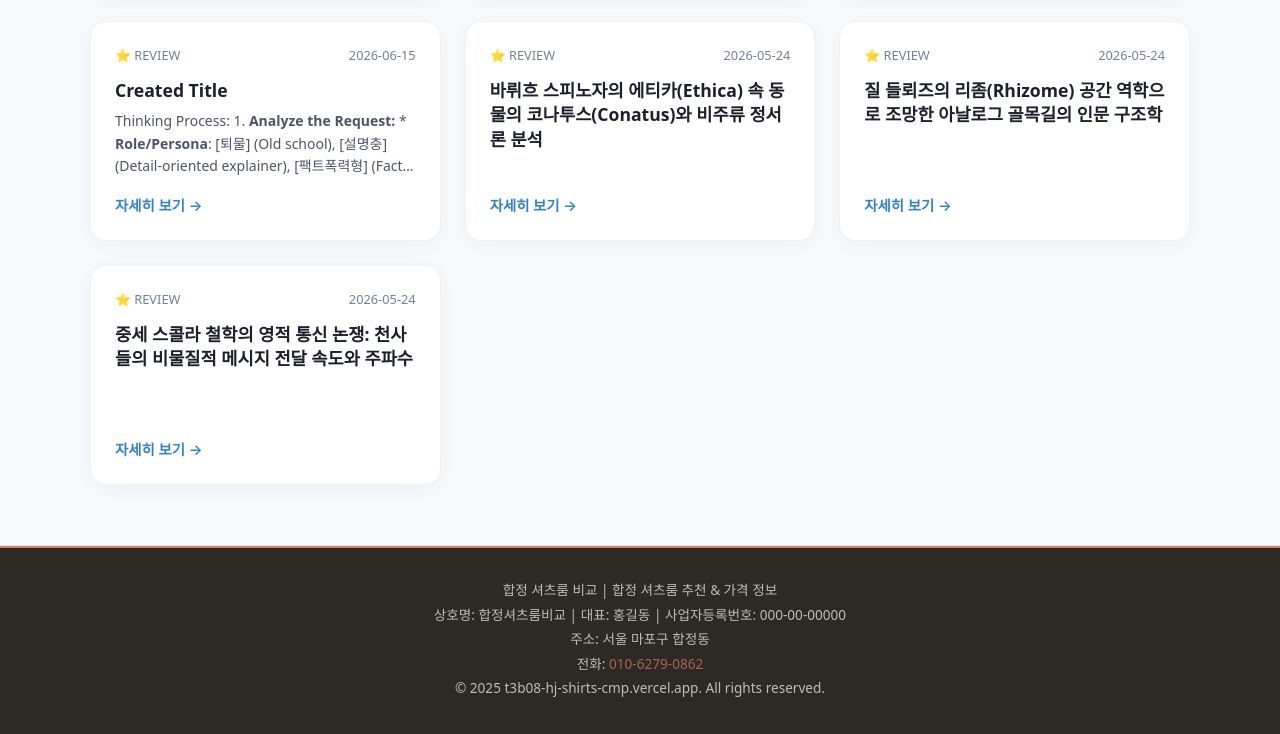
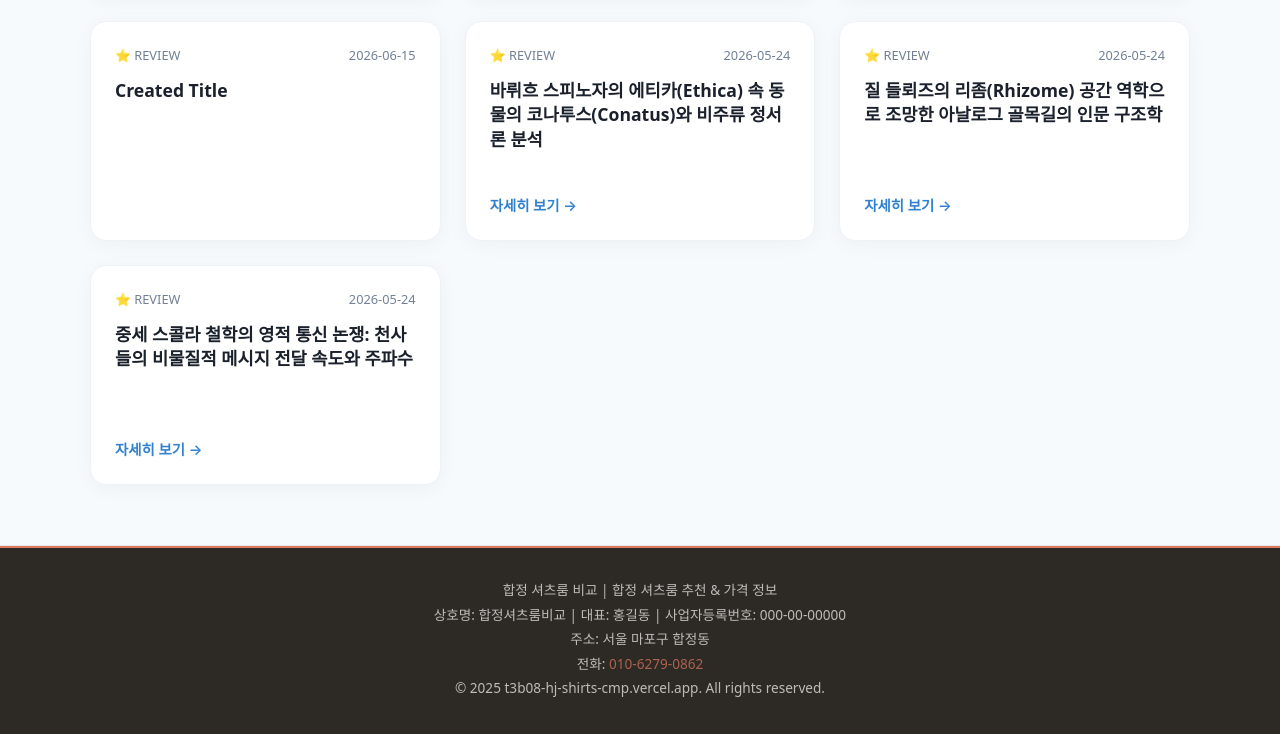
Before and after one commit to mqlwmsltm-arch/bp-t3b08-hj-shirts-cmp, a plain HTML site: page index.html in a window 1280 px wide. Shown: the part 2423-3157 px from the top of the page. Drawn offline with Linux system fonts and the light colour scheme.

Commit message:
fix: 프롬프트 유출·한자 조각·반복 파손 제거 (1 files)

```diff
--- a/index.html
+++ b/index.html
@@ -459,10 +459,8 @@
           <time datetime="2026-06-15">2026-06-15</time>
         </div>
         <h4 style="font-size:1.1rem;font-weight:700;color:#1a202c;margin-bottom:8px;line-height:1.4">Created Title</h4>
-        <p style="font-size:0.875rem;color:#4a5568;line-height:1.6;margin-bottom:16px;display:-webkit-box;-webkit-line-clamp:3;-webkit-box-orient:vertical;overflow:hidden;text-overflow:ellipsis">Thinking Process: 1. <strong>Analyze the Request:</strong> * <strong>Role/Persona</strong>: [퇴물] (Old school), [설명충] (Detail-oriented explainer), [팩트폭력형] (Fact-attack). A forme</p>
-      </div>
-      <a href="posts/myth-001-10e5j27.html" style="align-self:flex-start;text-decoration:none;color:#3182ce;font-size:0.9rem;font-weight:600;transition:color 0.2s" onmouseover="this.style.color='#2b6cb0'" onmouseout="this.style.color='#3182ce'">자세히 보기 →</a>
-    </article>
+
+</article>
     <article class="recent-post-card" style="background:#ffffff;border-radius:16px;padding:24px;box-shadow:0 4px 20px rgba(0,0,0,0.04);border:1px solid #edf2f7;transition:transform 0.3s ease,box-shadow 0.3s ease;display:flex;flex-direction:column;justify-content:space-between;min-height:220px" onmouseover="this.style.transform='translateY(-5px)';this.style.boxShadow='0 12px 24px rgba(0,0,0,0.08)'" onmouseout="this.style.transform='none';this.style.boxShadow='0 4px 20px rgba(0,0,0,0.04)'">
       <div>
         <div style="display:flex;justify-content:space-between;align-items:center;margin-bottom:12px;font-size:0.8rem;color:#718096">
```
